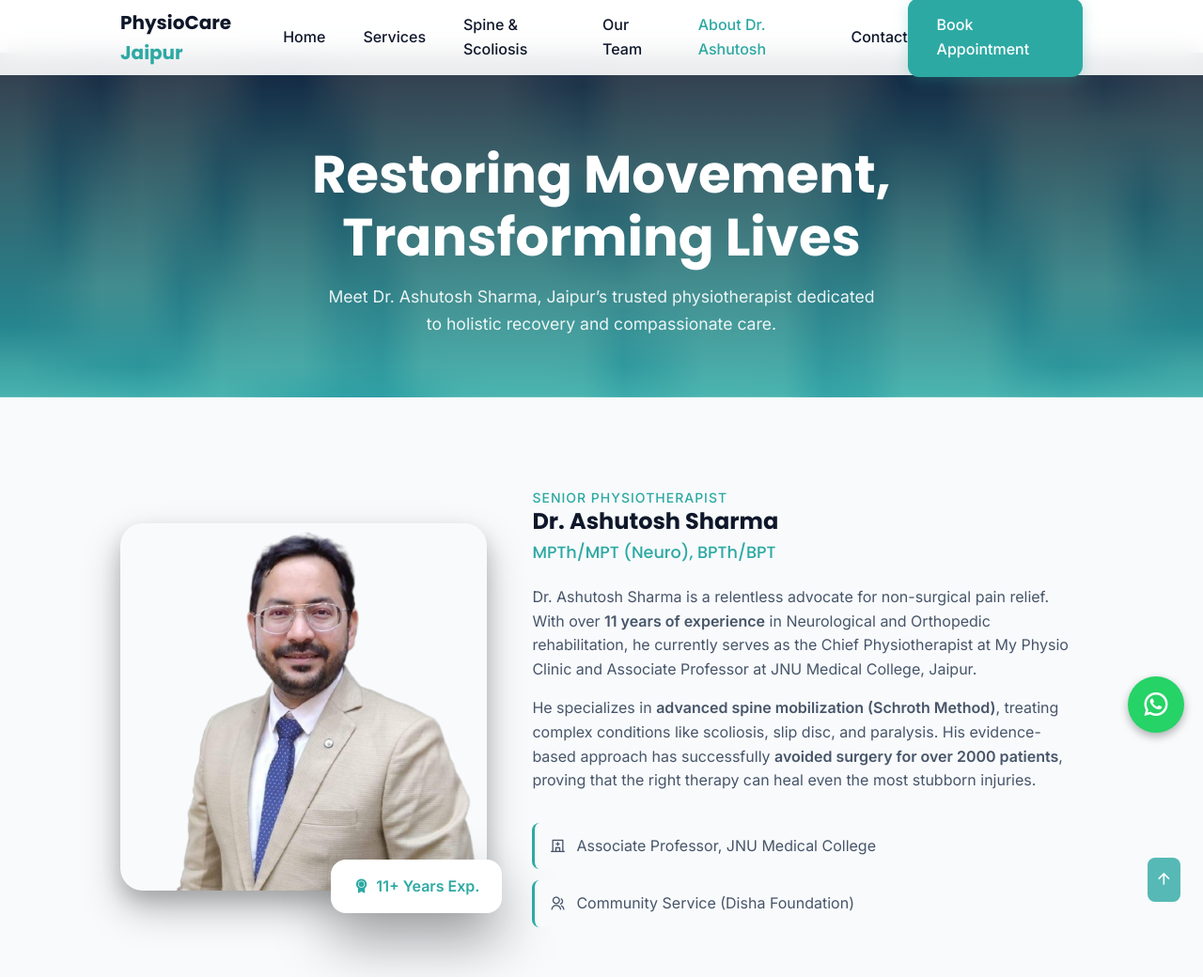
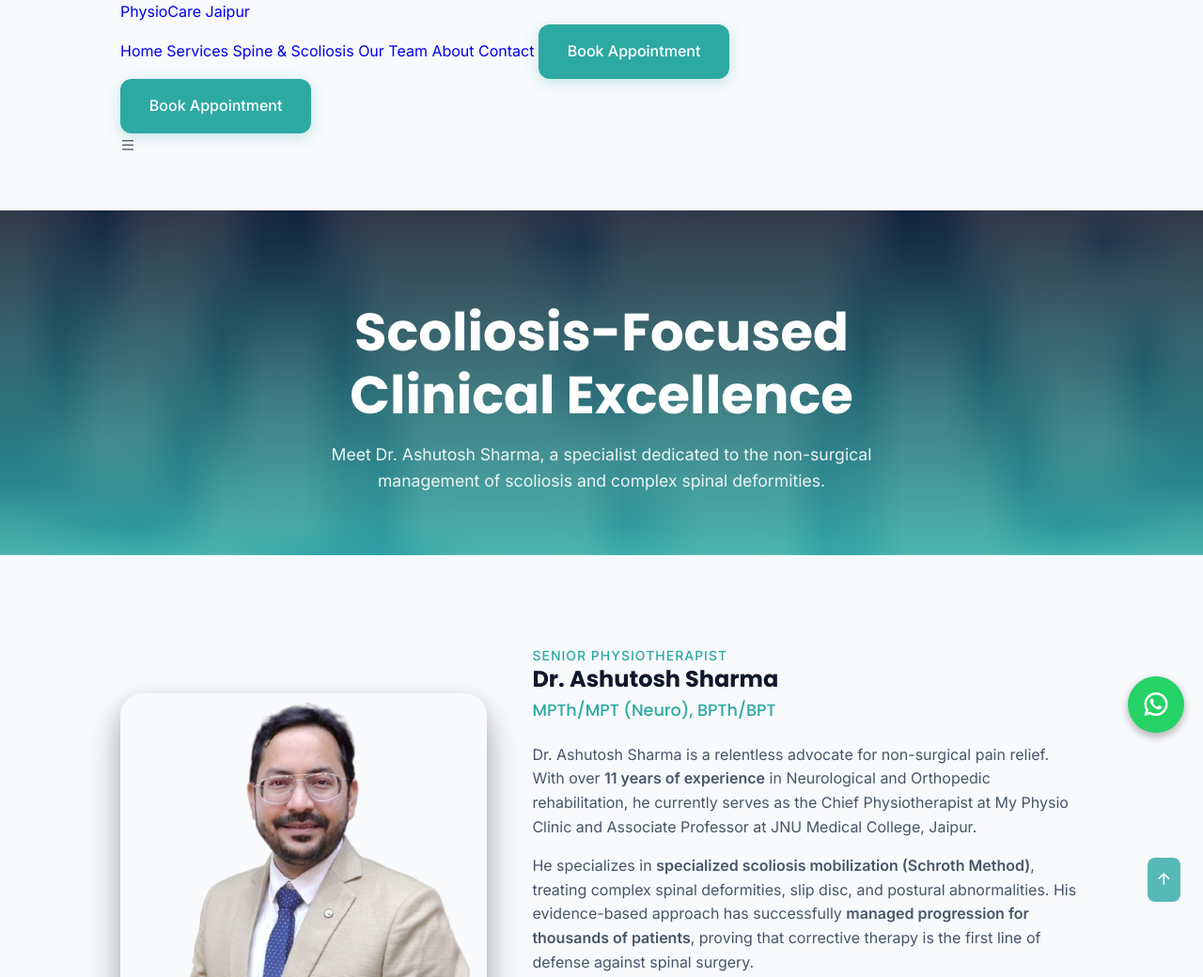
Before and after one commit to masterCoder1624/Physio_web, a plain HTML site: page physio_web/about.html in a window 1280 px wide. Shown: the top 1040 px of the page at 94% size. Drawn offline with nearby package versions, Linux system fonts and the light colour scheme; files whose address does not match are found by name.

Commit message:
Update about.html

```diff
--- a/physio_web/about.html
+++ b/physio_web/about.html
@@ -5,8 +5,8 @@
     <meta charset="UTF-8">
     <meta name="viewport" content="width=device-width, initial-scale=1.0">
     <meta name="description"
-        content="About Dr. Ashutosh Sharma - Senior Physiotherapist in Jaipur. 11+ Years Experience in Neurology, Orthopedics, and Spine Care.">
-    <title>About Us | Dr. Ashutosh Sharma - PhysioCare Jaipur</title>
+        content="About Dr. Ashutosh Sharma - Scoliosis-focused Physiotherapist in Jaipur. Specialist in non-surgical scoliosis management and spinal deformities.">
+    <title>Scoliosis Specialist | Dr. Ashutosh Sharma - PhysioCare Jaipur</title>
 
     <!-- Google Fonts -->
     <link rel="preconnect" href="https://fonts.googleapis.com">
@@ -25,31 +25,29 @@
 <body>
 
     <!-- Header -->
-    <header class="header" id="header">
-        <nav class="nav container">
-            <a href="index.html" class="nav__logo">PhysioCare <span>Jaipur</span></a>
+    <header class="navbar">
+        <div class="nav-wrapper container">
+            <a href="/index.html" class="nav-logo">PhysioCare <span>Jaipur</span></a>
 
-            <div class="nav__menu" id="nav-menu">
-                <ul class="nav__list">
-                    <li class="nav__item"><a href="index.html" class="nav__link">Home</a></li>
-                    <li class="nav__item"><a href="index.html#services" class="nav__link">Services</a></li>
-                    <li class="nav__item"><a href="spine-scoliosis.html" class="nav__link">Spine & Scoliosis</a></li>
-                    <li class="nav__item"><a href="team.html" class="nav__link">Our Team</a></li>
-                    <li class="nav__item"><a href="about.html" class="nav__link active-link">About Dr. Ashutosh</a></li>
-                    <li class="nav__item"><a href="index.html#contact" class="nav__link">Contact</a></li>
-                </ul>
-                <div class="nav__close" id="nav-close">
-                    <i class="ri-close-line"></i>
-                </div>
+            <div class="nav-links" id="nav-links">
+                <a href="/index.html#home" class="nav-item">Home</a>
+                <a href="/index.html#services" class="nav-item">Services</a>
+                <a href="/spine-scoliosis.html" class="nav-item">Spine & Scoliosis</a>
+                <a href="/team.html" class="nav-item">Our Team</a>
+                <a href="/about.html" class="nav-item">About</a>
+                <a href="/index.html#contact" class="nav-item">Contact</a>
+                <a href="/index.html#appointment" class="button nav-btn-mobile">Book Appointment</a>
             </div>
 
-            <div class="nav__buttons">
-                <a href="index.html#appointment" class="button nav__button">Book Appointment</a>
-                <div class="nav__toggle" id="nav-toggle">
+            <div class="nav-actions">
+                <!-- Desktop CTA -->
+                <a href="/index.html#appointment" class="button nav-btn-desktop">Book Appointment</a>
+
+                <div class="nav-hamburger" id="nav-hamburger">
                     <i class="ri-menu-line"></i>
                 </div>
             </div>
-        </nav>
+        </div>
     </header>
 
     <main class="main">
@@ -57,10 +55,10 @@
         <section class="page-hero">
             <div class="page-hero__container container">
                 <div class="page-hero__data fade-in">
-                    <h1 class="page-hero__title">Restoring Movement, <br> Transforming Lives</h1>
+                    <h1 class="page-hero__title">Scoliosis-Focused <br> Clinical Excellence</h1>
                     <p class="page-hero__description">
-                        Meet Dr. Ashutosh Sharma, Jaipur’s trusted physiotherapist dedicated to holistic recovery and
-                        compassionate care.
+                        Meet Dr. Ashutosh Sharma, a specialist dedicated to the non-surgical management of scoliosis and
+                        complex spinal deformities.
                     </p>
                 </div>
             </div>
@@ -90,10 +88,12 @@
                         College, Jaipur.
                     </p>
                     <p class="about-profile__bio">
-                        He specializes in <strong>advanced spine mobilization (Schroth Method)</strong>, treating
-                        complex conditions like scoliosis, slip disc, and paralysis. His evidence-based approach has
-                        successfully <strong>avoided surgery for over 2000 patients</strong>, proving that the right
-                        therapy can heal even the most stubborn injuries.
+                        He specializes in <strong>specialized scoliosis mobilization (Schroth Method)</strong>, treating
+                        complex spinal deformities, slip disc, and postural abnormalities. His evidence-based approach
+                        has
+                        successfully <strong>managed progression for thousands of patients</strong>, proving that
+                        corrective
+                        therapy is the first line of defense against spinal surgery.
                     </p>
 
                     <div class="about-profile__highlights">
```
